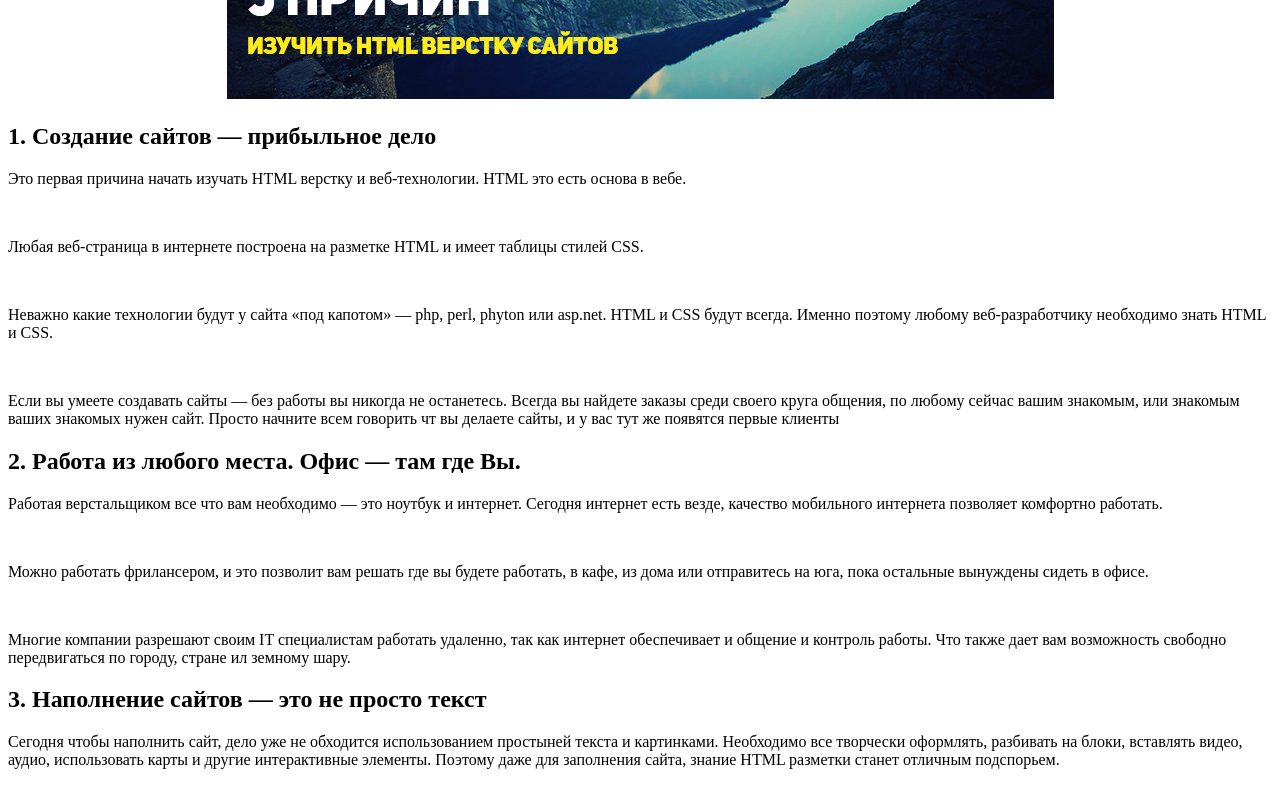
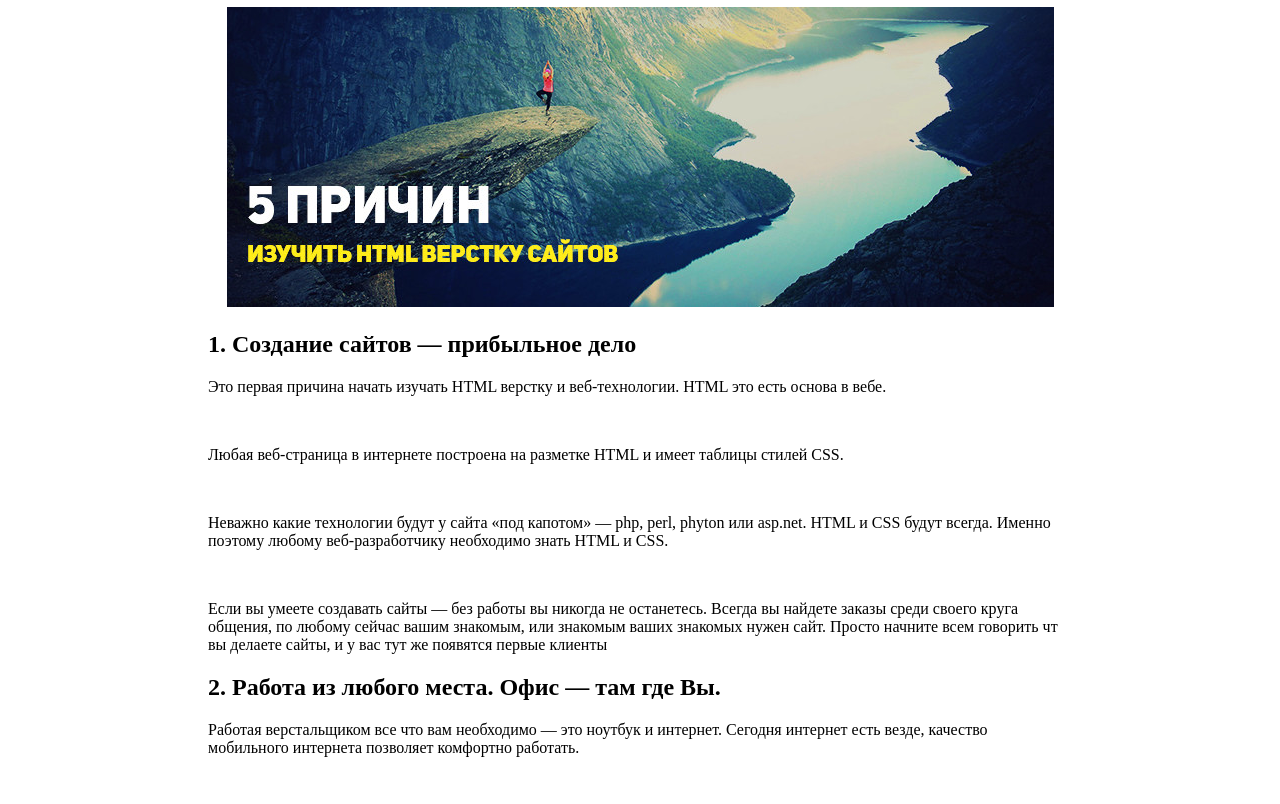
Before and after one commit to Jiraiya106/jiraiya106, a plain HTML site: page HTML/Lessons/Lesson 7/Lesson_7.html in a window 1280 px wide. Shown: the part 387-1191 px from the top of the page. Drawn offline with Linux system fonts and the light colour scheme.

Commit message:
Урок №7-1

```diff
--- a/HTML/Lessons/Lesson 7/Lesson_7.html
+++ b/HTML/Lessons/Lesson 7/Lesson_7.html
@@ -3,6 +3,12 @@
         <head>
             <meta charset="UTF-8">
             <title>Lesson 7</title>
+            <style>
+                body {
+                    padding: 200px;
+                }
+
+            </style>
         </head>
 
         <body>
```
